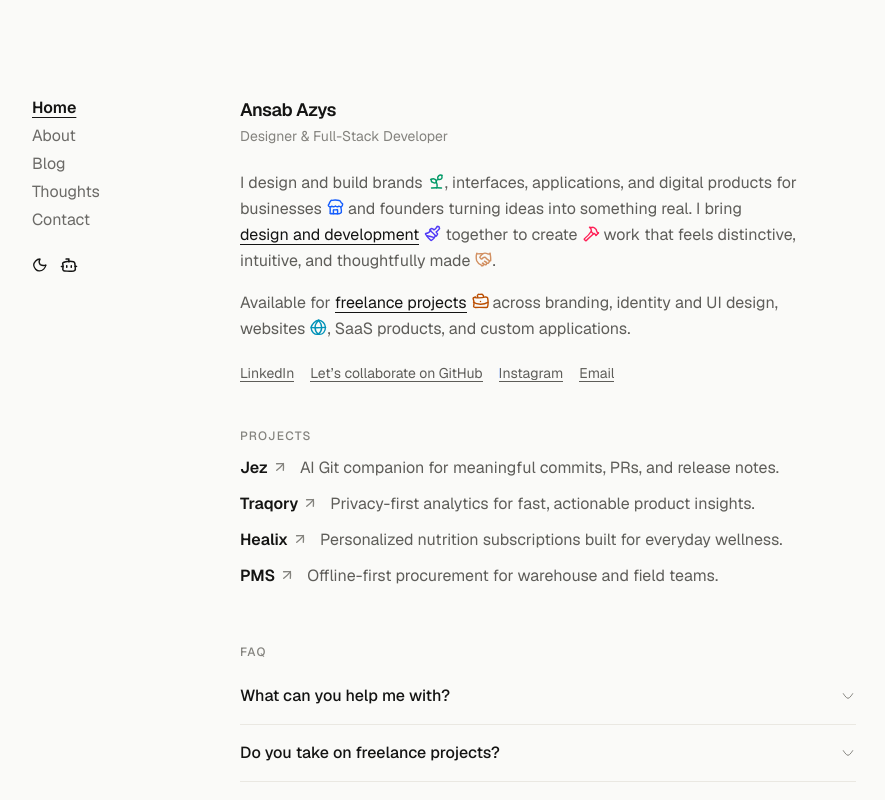
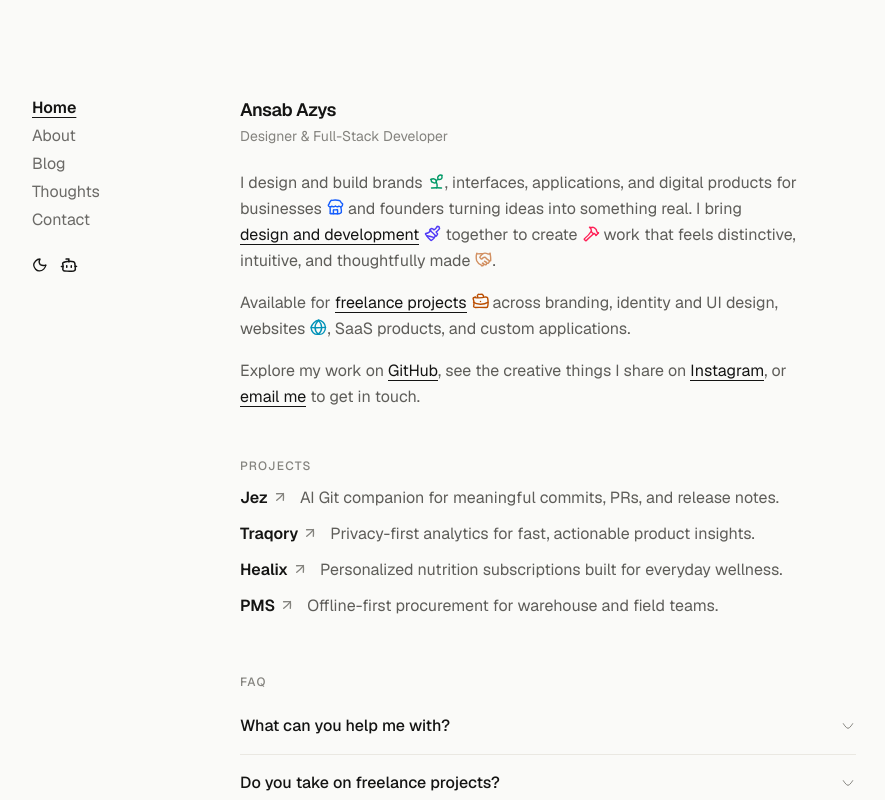
Before and after one commit to ansabazys/portfolio, a Next.js app: page / in a window 1280 px wide. Shown: the top 800 px of the page, without its empty margins (128-1013 px from the left). Built offline with nearby package versions, Linux system fonts and the light colour scheme.

Commit message:
Refine home social links

```diff
--- a/components/home/Hero.tsx
+++ b/components/home/Hero.tsx
@@ -8,13 +8,6 @@ import { siteConfig } from "@/lib/seo";
 import { projects } from "@/lib/projects";
 import { FAQAccordion } from "@/components/home/FAQAccordion";
 import { BrandIcon, BusinessIcon, CreateIcon, DesignIcon, FreelanceIcon, GlobeIcon, TogetherIcon } from "@/components/icons";
-
-const socialLinks = [
-  { label: "LinkedIn", href: siteConfig.linkedin },
-  { label: "Let’s collaborate on GitHub", href: siteConfig.github },
-  { label: "Instagram", href: siteConfig.instagram },
-  { label: "Email", href: `mailto:${siteConfig.email}` },
-];
 
 const projectSummaries: Record<string, string> = {
   traqory: "Privacy-first analytics for fast, actionable product insights.",
@@ -206,24 +199,34 @@ export function Hero() {
             </span>{" "}
             SaaS products, and custom applications.
           </p>
-        </motion.div>
-
-        {/* Social Links */}
-        <motion.div
-          variants={itemVariants}
-          className="mt-6 flex flex-wrap items-center gap-x-4 gap-y-2 text-sm"
-        >
-          {socialLinks.map((social) => (
+          <p>
+            Explore my work on{" "}
             <a
-              key={social.label}
-              href={social.href}
-              target={social.href.startsWith("mailto:") ? undefined : "_blank"}
-              rel={social.href.startsWith("mailto:") ? undefined : "noopener noreferrer"}
-              className="animated-underline text-[#5E5D59]"
+              href={siteConfig.github}
+              target="_blank"
+              rel="noopener noreferrer"
+              className="animated-underline text-[var(--text-primary)]"
             >
-              {social.label}
+              GitHub
             </a>
-          ))}
+            , see the creative things I share on{" "}
+            <a
+              href={siteConfig.instagram}
+              target="_blank"
+              rel="noopener noreferrer"
+              className="animated-underline text-[var(--text-primary)]"
+            >
+              Instagram
+            </a>
+            , or{" "}
+            <a
+              href={`mailto:${siteConfig.email}`}
+              className="animated-underline text-[var(--text-primary)]"
+            >
+              email me
+            </a>{" "}
+            to get in touch.
+          </p>
         </motion.div>
 
         {/* Projects */}
```
